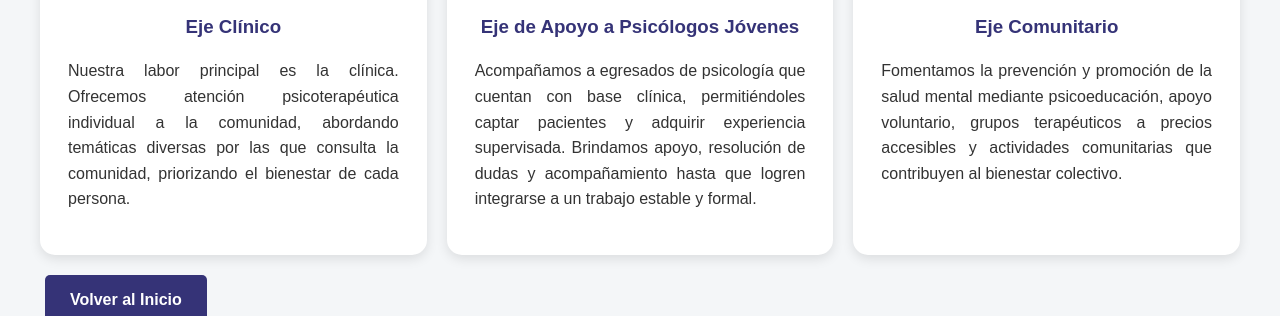
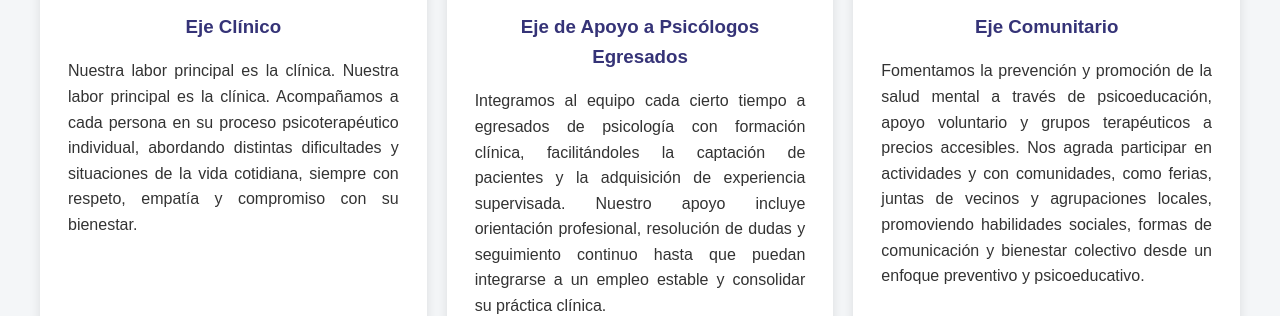
Before and after one commit to egepsi/gepsi.cl, a plain HTML site: page ejes.html in a window 1280 px wide. Shown: the part 636-952 px from the top of the page. Drawn offline with Linux system fonts and the light colour scheme.

Commit message:
Update ejes.html

```diff
--- a/ejes.html
+++ b/ejes.html
@@ -104,17 +104,17 @@
       <div class="card">
         <img src="https://cdn-icons-png.flaticon.com/512/2942/2942930.png" alt="Eje Clínico" class="icon">
         <h3>Eje Clínico</h3>
-        <p>Nuestra labor principal es la clínica. Ofrecemos atención psicoterapéutica individual a la comunidad, abordando temáticas diversas por las que consulta la comunidad, priorizando el bienestar de cada persona.</p>
+        <p>Nuestra labor principal es la clínica. Nuestra labor principal es la clínica. Acompañamos a cada persona en su proceso psicoterapéutico individual, abordando distintas dificultades y situaciones de la vida cotidiana, siempre con respeto, empatía y compromiso con su bienestar.</p>
       </div>
       <div class="card">
         <img src="https://cdn-icons-png.flaticon.com/512/190/190411.png" alt="Eje Apoyo a Psicólogos Jóvenes" class="icon">
-        <h3>Eje de Apoyo a Psicólogos Jóvenes</h3>
-        <p>Acompañamos a egresados de psicología que cuentan con base clínica, permitiéndoles captar pacientes y adquirir experiencia supervisada. Brindamos apoyo, resolución de dudas y acompañamiento hasta que logren integrarse a un trabajo estable y formal.</p>
+        <h3>Eje de Apoyo a Psicólogos Egresados</h3>
+        <p>Integramos al equipo cada cierto tiempo a egresados de psicología con formación clínica, facilitándoles la captación de pacientes y la adquisición de experiencia supervisada. Nuestro apoyo incluye orientación profesional, resolución de dudas y seguimiento continuo hasta que puedan integrarse a un empleo estable y consolidar su práctica clínica.</p>
       </div>
       <div class="card">
         <img src="https://cdn-icons-png.flaticon.com/512/833/833524.png" alt="Eje Comunitario" class="icon">
         <h3>Eje Comunitario</h3>
-        <p>Fomentamos la prevención y promoción de la salud mental mediante psicoeducación, apoyo voluntario, grupos terapéuticos a precios accesibles y actividades comunitarias que contribuyen al bienestar colectivo.</p>
+        <p>Fomentamos la prevención y promoción de la salud mental a través de psicoeducación, apoyo voluntario y grupos terapéuticos a precios accesibles. Nos agrada participar en actividades y con comunidades, como ferias, juntas de vecinos y agrupaciones locales, promoviendo habilidades sociales, formas de comunicación y bienestar colectivo desde un enfoque preventivo y psicoeducativo.</p>
       </div>
     </div>
     <a href="index.html" class="btn">Volver al Inicio</a>
```
